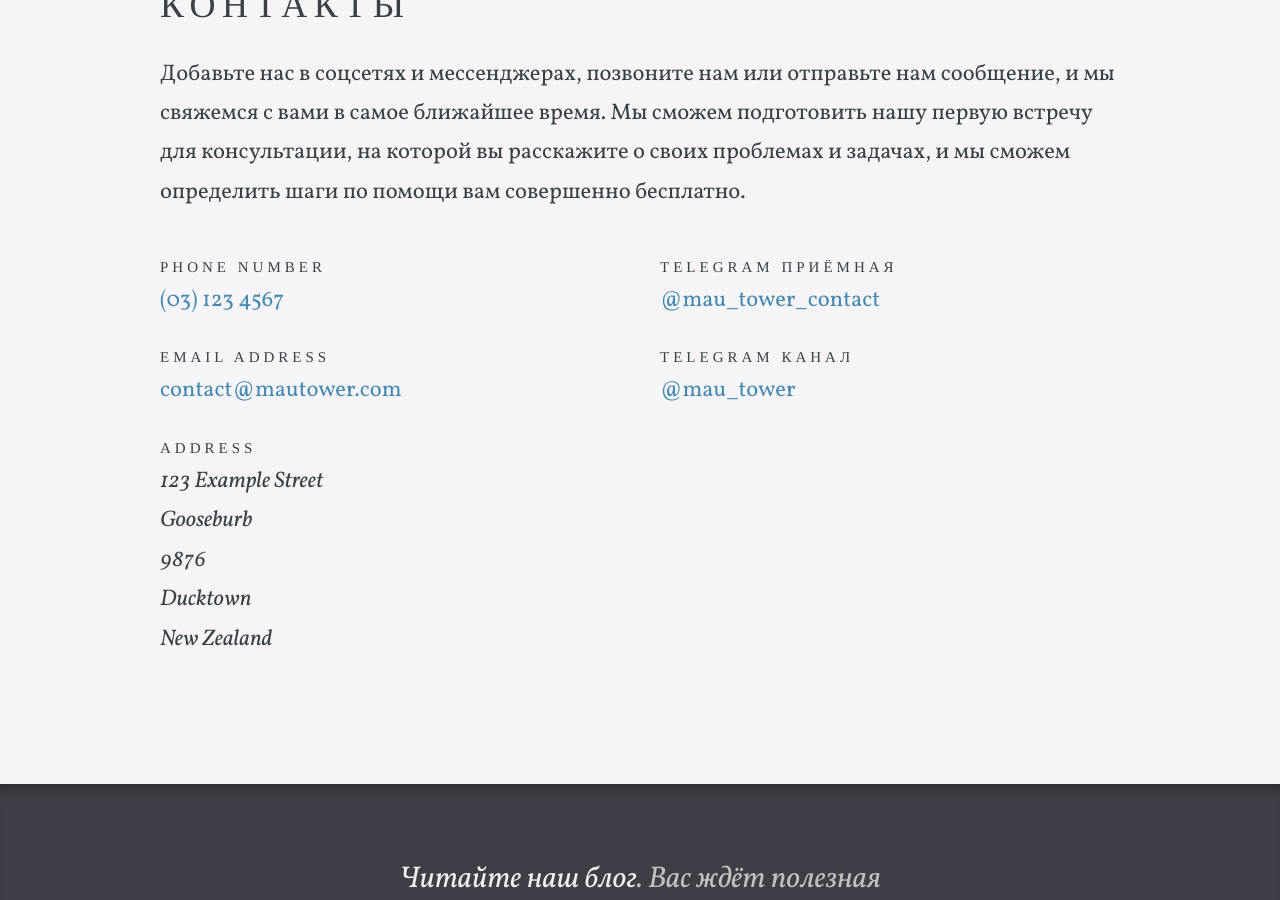
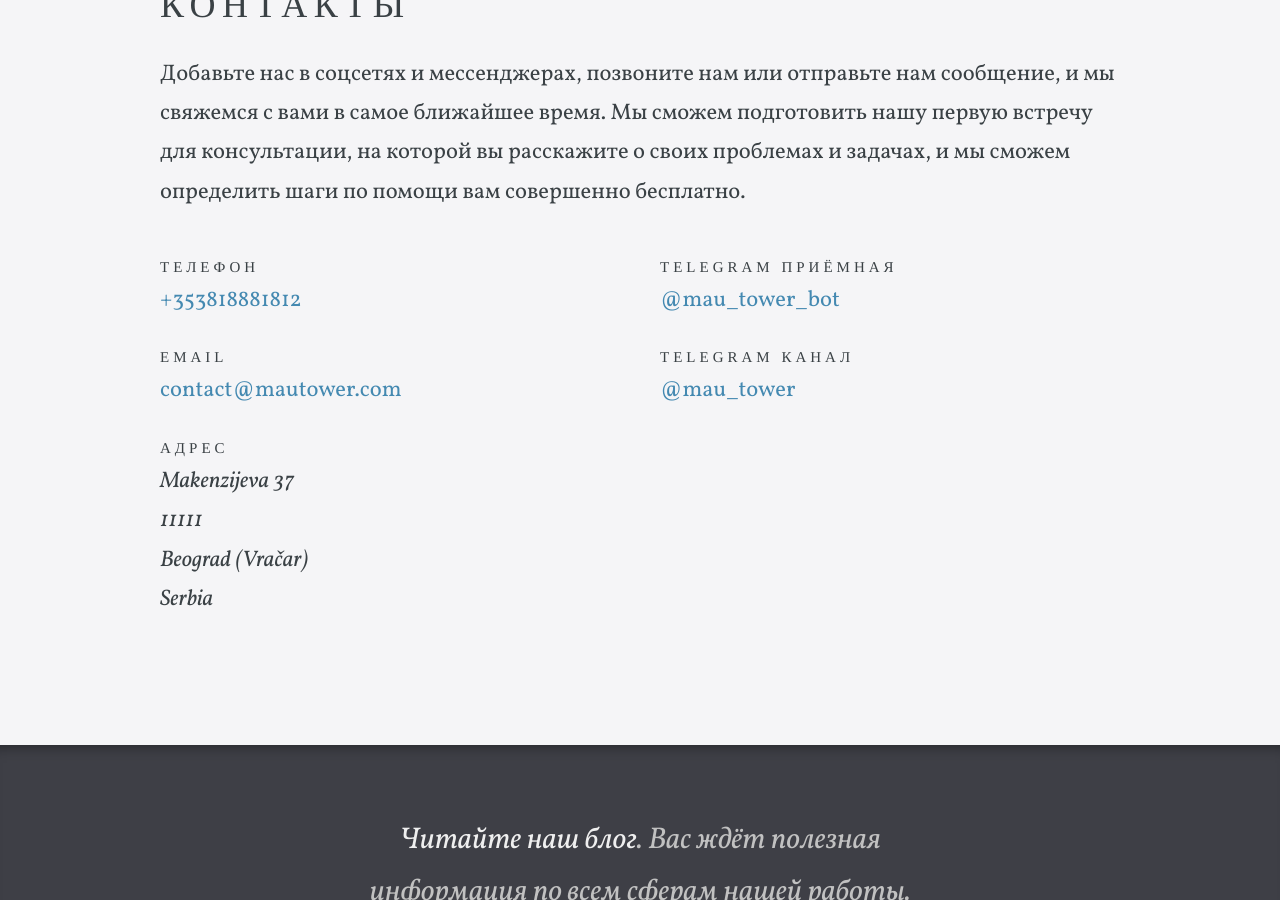
Before and after one commit to mau-tower/mautower-com, a Jekyll site: the page built from contact.html, in a window 1280 px wide and 900 px high, scrolled down 397 px. Built offline with Jekyll 4.4.1, drawn with Linux system fonts in a browser that asks for light colours; some web fonts are replaced; comment, search, counter and statistics services are not loaded.

Commit message:
Contacts and links added

```diff
--- a/_config.yml
+++ b/_config.yml
@@ -4,10 +4,10 @@
 title: MAU TOWER
 url: "https://mautower.com"
 baseurl:
-google_analytics_key:
+google_analytics_key: G-BNLPFKVPR7
 google_maps_javascript_api_key:
 disqus_shortname:
-use_cookie_consent:
+use_cookie_consent: true
 
 # Values for the jekyll-seo-tag gem (https://github.com/jekyll/jekyll-seo-tag)
 logo: /siteicon.png
--- a/_data/company.yml
+++ b/_data/company.yml
@@ -1,8 +1,8 @@
 title: MAU TOWER
 description: Традиции поддержки для Людей новой эры. Обеспечивая превосходство на полвека вперёд в любой современной ситуации.
 contact_email_address: contact@mautower.com
-phone: (03) 123 4567
-address: 123 Example Street, Gooseburb, 9876, Ducktown, New Zealand
+phone: "+353818881812"
+address: Makenzijeva 37, 11111, Beograd (Vračar), Serbia
 postal_address:
-telegram: mau_tower_contact
+telegram: mau_tower_bot
 telegram_channel: mau_tower
--- a/_data/footer.yml
+++ b/_data/footer.yml
@@ -37,6 +37,6 @@
       social_icon: Telegram
       new_window: true
     - name: VC.ru
-      link: https://vc.ru/mau_tower
+      link: https://vc.ru/u/3336691-mautower
       social_icon: VcRu
       new_window: true
--- a/contact.html
+++ b/contact.html
@@ -19,19 +19,19 @@ map:
 	<div class="column">
 		<p class="editor-link"><a href="cloudcannon:collections/_data/company.yml" class="btn"><strong>&#9998;</strong> Update Company Details</a></p>
 		{% if site.data.company.phone %}
-			<label>Phone Number</label>
+			<label>Телефон</label>
 			<p class="contact-info"><a href="tel:{{ site.data.company.phone }}" target="_blank">{{ site.data.company.phone }}</a></p>
 		{% endif %}
 		{% if site.data.company.contact_email_address %}
-			<label>Email Address</label>
+			<label>Email</label>
 			<p class="contact-info"><a href="mailto:{{ site.data.company.contact_email_address }}" target="_blank">{{ site.data.company.contact_email_address }}</a></p>
 		{% endif %}
 		{% if site.data.company.postal_address %}
-			<label>Postal Address</label>
+			<label>Почтовый адрес</label>
 			<address class="contact-info">{{ site.data.company.postal_address | replace: ',', '<br>' }}</address>
 		{% endif %}
 		{% if site.data.company.address %}
-			<label>Address</label>
+			<label>Адрес</label>
 			<address class="contact-info">{{ site.data.company.address | replace: ',', '<br>' }}</address>
 		{% endif %}
 	</div>
```
